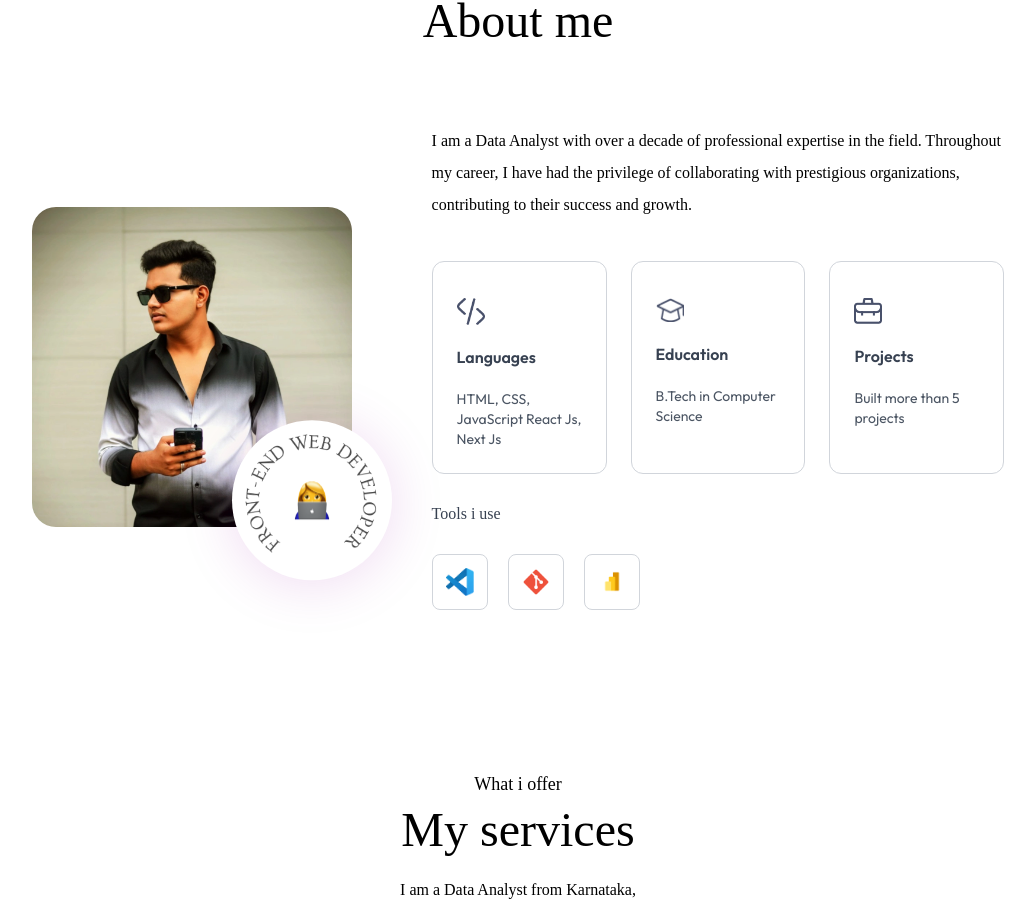
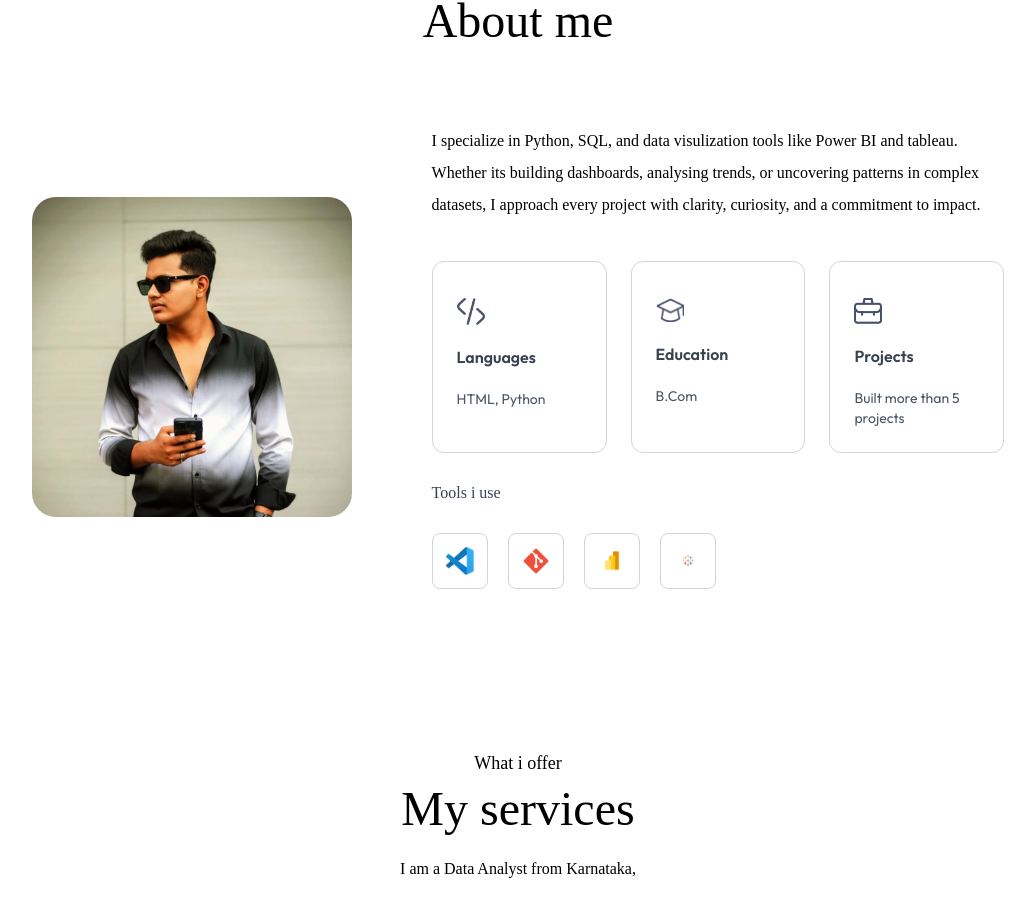
Before and after one commit to harihkkushal234-glitch/persnol-portfolio, a React (Vite) app: page / in a window 1280 px wide. Shown: the part 879-1801 px from the top of the page, without its empty margins (122-1157 px from the left). Built offline with nearby package versions, Linux system fonts and the light colour scheme; a web font is replaced by a local one.

Commit message:
Correct tool names and update descriptions in About component
Updated tool names and descriptions for accuracy.

```diff
--- a/src/components/About.jsx
+++ b/src/components/About.jsx
@@ -2,7 +2,8 @@ export default function About() {
     const tools = [
         { name: 'vscode', icon: './assets/vscode.png', },
         { name: 'git', icon: './assets/git.png', },
-        { name: 'power BI', icon: './assets/power.png', },
+        { name: 'Power BI', icon: './assets/power.png', },
+        { name: 'Tableau', icon: './assets/tableau.png', },
     ];
 
     const data = [
@@ -10,13 +11,13 @@ export default function About() {
             name: 'Languages',
             icon1: './assets/code-icon.png',
             icon2: './assets/code-icon-dark.png',
-            description: 'HTML, CSS, JavaScript React Js, Next Js',
+            description: 'HTML, Python',
         },
         {
             name: 'Education',
             icon1: './assets/edu-icon.png',
             icon2: './assets/edu-icon-dark.png',
-            description: 'B.Tech in Computer Science',
+            description: 'B.Com',
         },
         {
             name: 'Projects',
@@ -33,14 +34,10 @@ export default function About() {
             <div className="flex w-full flex-col lg:flex-row items-center gap-20 my-20">
                 <div className="max-w-max mx-auto relative">
                     <img src='./assets/user-image.png' alt="" className="w-64 sm:w-80 rounded-3xl max-w-none" />
+                </div>
 
-                    <div className="bg-white w-1/2 aspect-square absolute right-0 bottom-0 rounded-full translate-x-1/4 translate-y-1/3 shadow-[0_4px_55px_rgba(149,0,162,0.15)] flex items-center justify-center">
-                        <img src="./assets/circular-text.png" alt="" className="w-full animate-spin_slow" />
-                        <img src="./assets/dev-icon.png" alt="" className="w-1/4 absolute top-1/2 left-1/2 -translate-x-1/2 -translate-y-1/2" />
-                    </div>
-                </div>
                 <div className="flex-1">
-                    <p className="mb-10 max-w-2xl font-Ovo">I am a Data Analyst with over a decade of professional expertise in the field. Throughout my career, I have had the privilege of collaborating with prestigious organizations, contributing to their success and growth.</p>
+                    <p className="mb-10 max-w-2xl font-Ovo">I specialize in Python, SQL, and data visulization tools like Power BI and tableau. Whether its building dashboards, analysing trends, or uncovering patterns in complex datasets, I approach every project with clarity, curiosity, and a commitment to impact.</p>
 
                     <ul className="grid grid-cols-1 sm:grid-cols-3 gap-6 max-w-2xl">
                         {data.map((data) => (
```
